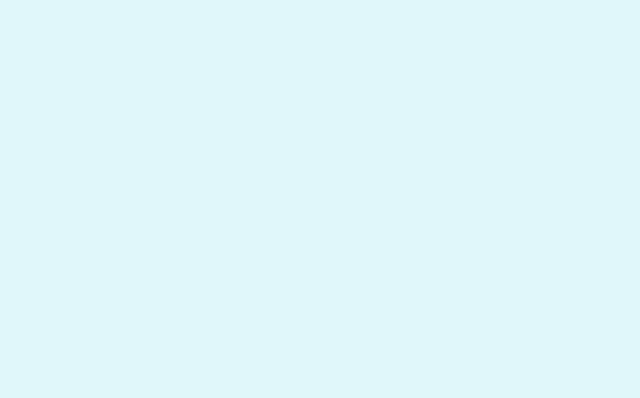
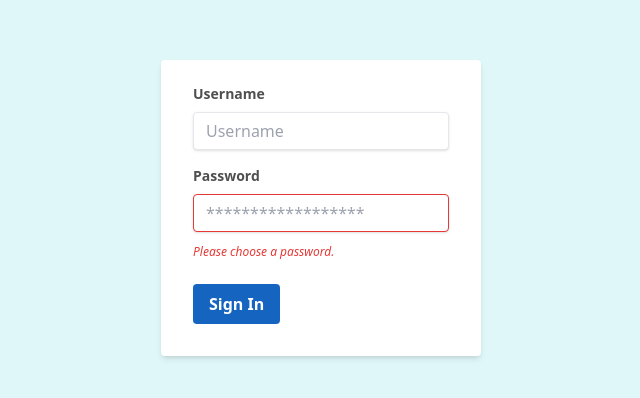
Before and after one commit to Karthik-Kundurthy/hackgt11, a React (Create React App) app in the folder voice-mirror-frontend/: page /login in a window 1280 px wide. Before the commit this address had no page. Shown: the part 184-582 px from the top of the page, without its empty margins (319-959 px from the left). Built offline with nearby package versions, Linux system fonts and the light colour scheme.

Commit message:
login page

```diff
--- a/voice-mirror-frontend/src/App.tsx
+++ b/voice-mirror-frontend/src/App.tsx
@@ -5,6 +5,7 @@ import { BrowserRouter as Router, Routes, Route } from "react-router-dom";
 import CreatePage from "./pages/CreatePage";
 import EditPage from "./pages/EditPage";
 import ChatPage from "./pages/ChatPage";
+import LoginPage from "./pages/LoginPage";
 
 function App() {
   return (
@@ -15,6 +16,7 @@ function App() {
           <Route path="/create" element={<CreatePage />} />
           <Route path="/edit/:id" element={<EditPage />} />
           <Route path="/chat/:id" element={<ChatPage />} />
+          <Route path="/login" element={<LoginPage />} />
         </Routes>
       </Router>
     </AppLayout>
--- a/voice-mirror-frontend/src/index.css
+++ b/voice-mirror-frontend/src/index.css
@@ -627,6 +627,18 @@ video {
   margin-left: 0.75rem;
 }
 
+.mb-2 {
+  margin-bottom: 0.5rem;
+}
+
+.mb-4 {
+  margin-bottom: 1rem;
+}
+
+.mb-6 {
+  margin-bottom: 1.5rem;
+}
+
 .block {
   display: block;
 }
@@ -687,6 +699,10 @@ video {
   max-width: 36rem;
 }
 
+.max-w-xs {
+  max-width: 20rem;
+}
+
 .flex-1 {
   flex: 1 1 0%;
 }
@@ -710,6 +726,10 @@ video {
 
 .justify-center {
   justify-content: center;
+}
+
+.justify-between {
+  justify-content: space-between;
 }
 
 .justify-evenly {
@@ -795,6 +815,11 @@ video {
   border-color: rgb(79 195 247 / var(--tw-border-opacity));
 }
 
+.border-error {
+  --tw-border-opacity: 1;
+  border-color: rgb(229 57 53 / var(--tw-border-opacity));
+}
+
 .bg-inputBackground {
   --tw-bg-opacity: 1;
   background-color: rgb(255 255 255 / var(--tw-bg-opacity));
@@ -811,6 +836,11 @@ video {
 }
 
 .bg-secondary {
+  --tw-bg-opacity: 1;
+  background-color: rgb(255 255 255 / var(--tw-bg-opacity));
+}
+
+.bg-white {
   --tw-bg-opacity: 1;
   background-color: rgb(255 255 255 / var(--tw-bg-opacity));
 }
@@ -859,6 +889,16 @@ video {
   padding-bottom: 0.5rem;
 }
 
+.px-3 {
+  padding-left: 0.75rem;
+  padding-right: 0.75rem;
+}
+
+.px-8 {
+  padding-left: 2rem;
+  padding-right: 2rem;
+}
+
 .pb-1 {
   padding-bottom: 0.25rem;
 }
@@ -877,6 +917,14 @@ video {
 
 .pt-1 {
   padding-top: 0.25rem;
+}
+
+.pb-8 {
+  padding-bottom: 2rem;
+}
+
+.pt-6 {
+  padding-top: 1.5rem;
 }
 
 .text-center {
@@ -902,12 +950,26 @@ video {
   line-height: 1.75rem;
 }
 
+.text-sm {
+  font-size: 0.875rem;
+  line-height: 1.25rem;
+}
+
+.text-xs {
+  font-size: 0.75rem;
+  line-height: 1rem;
+}
+
 .font-bold {
   font-weight: 700;
 }
 
 .font-semibold {
   font-weight: 600;
+}
+
+.italic {
+  font-style: italic;
 }
 
 .leading-tight {
@@ -944,9 +1006,26 @@ video {
   color: rgb(255 255 255 / var(--tw-text-opacity));
 }
 
+.text-error {
+  --tw-text-opacity: 1;
+  color: rgb(229 57 53 / var(--tw-text-opacity));
+}
+
 .shadow-lg {
   --tw-shadow: 0 10px 15px -3px rgb(0 0 0 / 0.1), 0 4px 6px -4px rgb(0 0 0 / 0.1);
   --tw-shadow-colored: 0 10px 15px -3px var(--tw-shadow-color), 0 4px 6px -4px var(--tw-shadow-color);
+  box-shadow: var(--tw-ring-offset-shadow, 0 0 #0000), var(--tw-ring-shadow, 0 0 #0000), var(--tw-shadow);
+}
+
+.shadow {
+  --tw-shadow: 0 1px 3px 0 rgb(0 0 0 / 0.1), 0 1px 2px -1px rgb(0 0 0 / 0.1);
+  --tw-shadow-colored: 0 1px 3px 0 var(--tw-shadow-color), 0 1px 2px -1px var(--tw-shadow-color);
+  box-shadow: var(--tw-ring-offset-shadow, 0 0 #0000), var(--tw-ring-shadow, 0 0 #0000), var(--tw-shadow);
+}
+
+.shadow-md {
+  --tw-shadow: 0 4px 6px -1px rgb(0 0 0 / 0.1), 0 2px 4px -2px rgb(0 0 0 / 0.1);
+  --tw-shadow-colored: 0 4px 6px -1px var(--tw-shadow-color), 0 2px 4px -2px var(--tw-shadow-color);
   box-shadow: var(--tw-ring-offset-shadow, 0 0 #0000), var(--tw-ring-shadow, 0 0 #0000), var(--tw-shadow);
 }
 
@@ -957,6 +1036,11 @@ video {
 
 .outline {
   outline-style: solid;
+}
+
+.hover\:bg-primaryButtonHover:hover {
+  --tw-bg-opacity: 1;
+  background-color: rgb(2 136 209 / var(--tw-bg-opacity));
 }
 
 .focus\:border-inputFocus:focus {
--- /dev/null
+++ b/voice-mirror-frontend/src/pages/LoginPage.tsx
@@ -0,0 +1,53 @@
+import { useNavigate } from "react-router-dom";
+
+export default function LoginPage() {
+  const navigate = useNavigate();
+  return (
+    <div className="w-full h-full flex items-center justify-center">
+      <div className="w-full max-w-xs">
+        <form className="bg-white shadow-md rounded px-8 pt-6 pb-8 mb-4">
+          <div className="mb-4">
+            <label
+              className="block text-formLabelText text-sm font-bold mb-2"
+              htmlFor="username"
+            >
+              Username
+            </label>
+            <input
+              className="shadow appearance-none border rounded w-full py-2 px-3 text-formLabelText leading-tight focus:outline-none focus:shadow-outline"
+              id="username"
+              type="text"
+              placeholder="Username"
+            />
+          </div>
+          <div className="mb-6">
+            <label
+              className="block text-formLabelText text-sm font-bold mb-2"
+              htmlFor="password"
+            >
+              Password
+            </label>
+            <input
+              className="shadow appearance-none border border-error rounded w-full py-2 px-3 text-formLabelText mb-3 leading-tight focus:outline-none focus:shadow-outline"
+              id="password"
+              type="password"
+              placeholder="******************"
+            />
+            <p className="text-error text-xs italic">
+              Please choose a password.
+            </p>
+          </div>
+          <div className="flex items-center justify-between">
+            <button
+              className="bg-primaryButton hover:bg-primaryButtonHover text-primaryButtonText font-bold py-2 px-4 rounded focus:outline-none focus:shadow-outline"
+              type="button"
+              onClick={() => navigate("/")}
+            >
+              Sign In
+            </button>
+          </div>
+        </form>
+      </div>
+    </div>
+  );
+}
```
